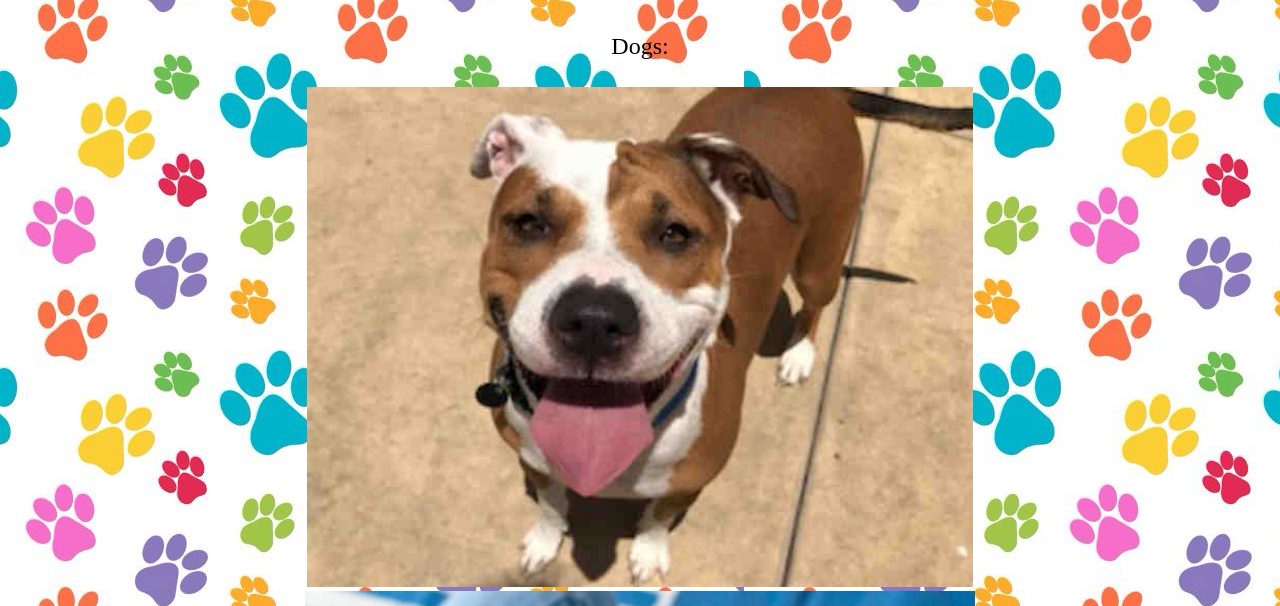
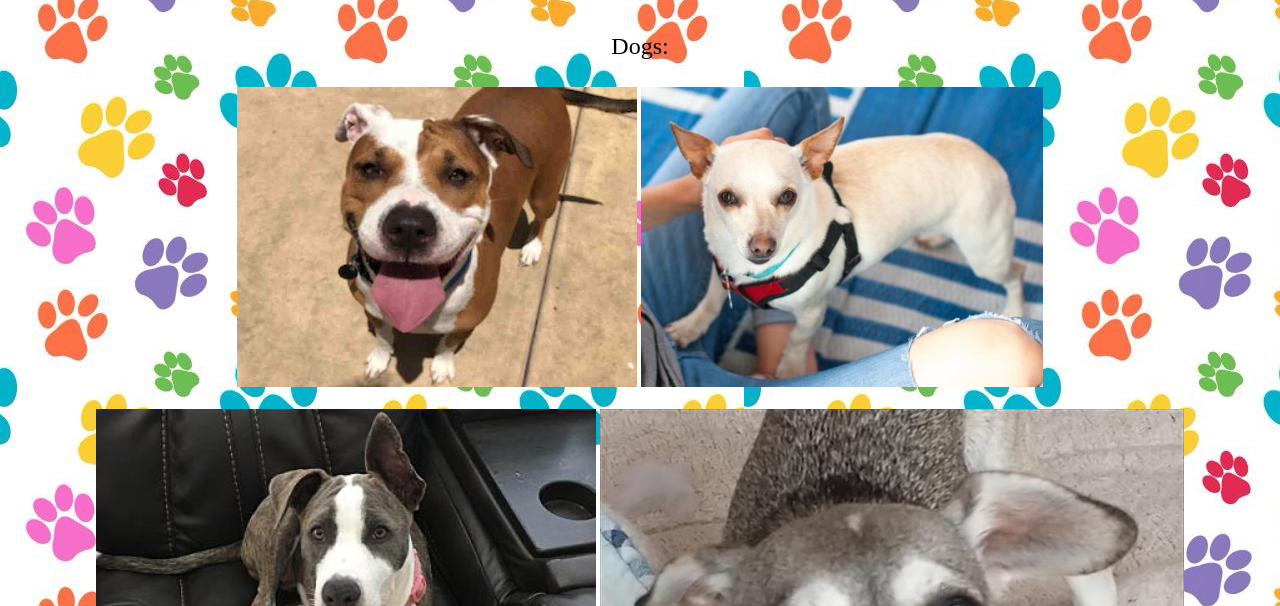
Before and after one commit to anvishasaxena/pinder, a plain HTML site: page dogs.html in a window 1280 px wide. Shown: the part 194-800 px from the top of the page. Drawn offline with Linux system fonts and the light colour scheme.

Commit message:
Update dogs.html

```diff
--- a/dogs.html
+++ b/dogs.html
@@ -77,9 +77,9 @@ li a:hover {
 
 
     <a target="_blank" href="https://searchsddac.sandiegocounty.gov/pet_detailsnew.asp?RowNum=1">
-      <img src="images/DAWG1.jpg" height="500"></a>
+      <img src="images/DAWG1.jpg" height="300"></a>
     <a target="_blank" href="https://toolkit.rescuegroups.org/iframe/fb/v3.0/pet?animalID=12707446&ids=2802&locationid=&species=Dog&breed=&age=&sex=&page=1">
-      <img src="images/DAWG2.jpg" height="500"></a>
+      <img src="images/DAWG2.jpg" height="300"></a>
 
 
     <br>
```
